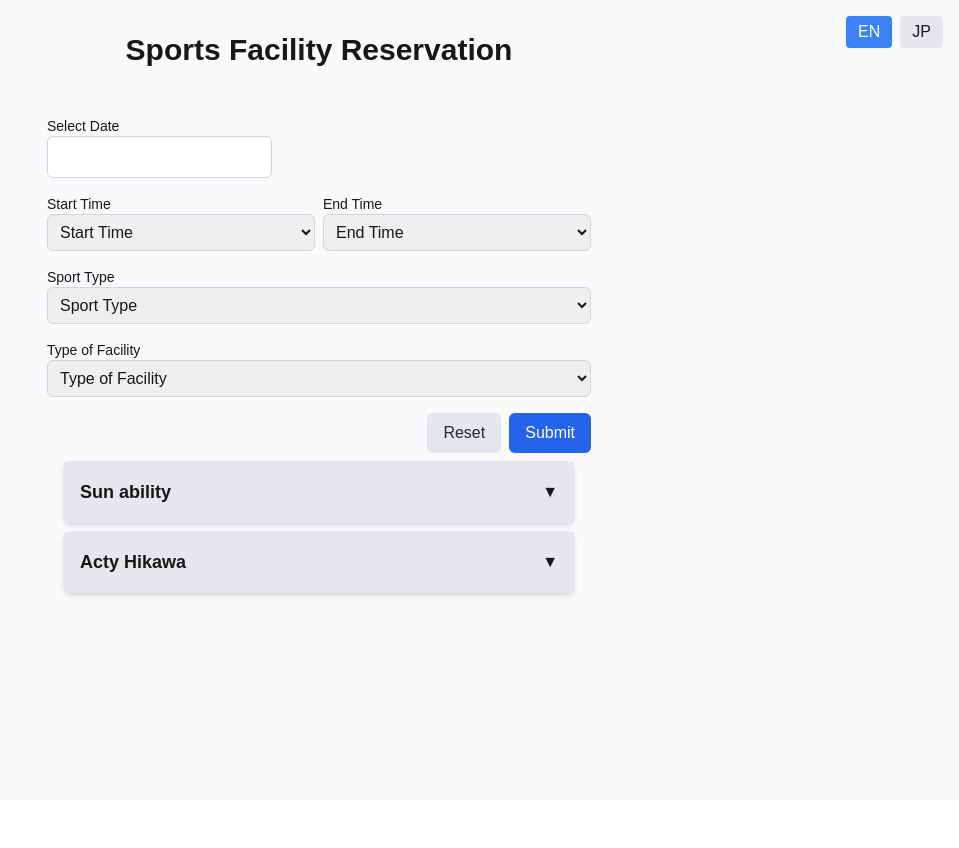
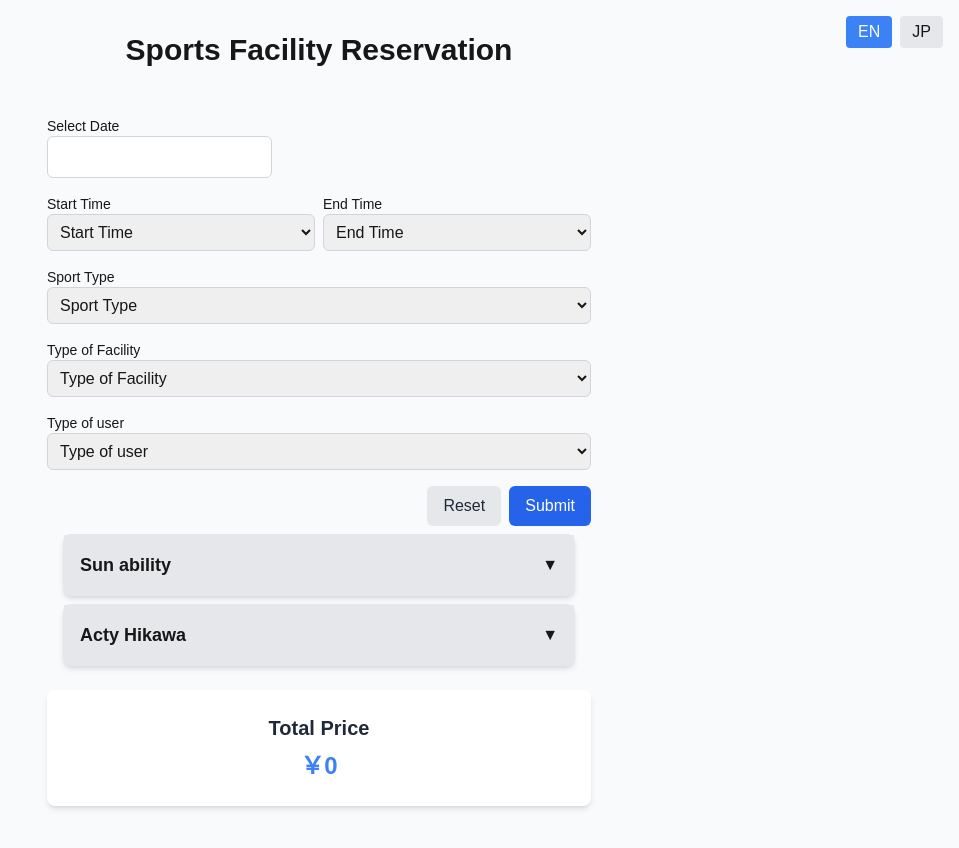
Before and after one commit to SkIrina/facility-reservation, a Next.js app in the folder facility-booking/: page /en in a window 1280 px wide. Shown: the top 848 px of the page, without its empty margins (321-1280 px from the left). Before the commit the page ends 800 px from the top, so only its background shows below. Built offline with nearby package versions, Linux system fonts and the light colour scheme.

Commit message:
add: add user type and price

```diff
--- a/facility-booking/app/components/home/expandable-card.tsx
+++ b/facility-booking/app/components/home/expandable-card.tsx
@@ -17,9 +17,11 @@ export type Establishment = {
 const ExpandableCard = ({
   dictionary,
   establishment,
+  updatePrice,
 }: {
   dictionary: Recursive<string>;
   establishment: Establishment;
+  updatePrice: (price: number) => void;
 }) => {
   const [isExpanded, setIsExpanded] = useState(false);
 
@@ -30,12 +32,17 @@ const ExpandableCard = ({
   });
 
   const toggleSlot = (court: string, slot: string) => {
-    setSelectedSlots((prev) => {
-      const updatedSlots = prev[court].includes(slot)
-        ? prev[court].filter((s) => s !== slot)
-        : [...prev[court], slot];
-      return { ...prev, [court]: updatedSlots };
-    });
+    const updatedSlots = selectedSlots[court].includes(slot)
+      ? selectedSlots[court].filter((s) => s !== slot)
+      : [...selectedSlots[court], slot];
+    const newSelectedSlots = { ...selectedSlots, [court]: updatedSlots };
+    setSelectedSlots(newSelectedSlots);
+    const slots = Object.entries(newSelectedSlots);
+    const totalPrice = slots.reduce(
+      (accumulator, [key, value]) => accumulator + value.length,
+      0
+    );
+    updatePrice(totalPrice);
   };
 
   return (
--- a/facility-booking/app/components/home/home-form.tsx
+++ b/facility-booking/app/components/home/home-form.tsx
@@ -73,12 +73,18 @@ const HomeForm = ({
   const [endTime, setEndTime] = useState("");
   const [sport, setSport] = useState("");
   const [facility, setFacility] = useState("");
+  const [user, setUser] = useState("");
 
   const times = Array.from({ length: 22 - 8 + 1 }, (_, i) => `${i + 8}:00`);
 
   const handleSubmit = (e: React.FormEvent) => {
     e.preventDefault();
     alert(JSON.stringify({ date, startTime, endTime, sport, facility }));
+  };
+
+  const [price, setPrice] = useState(0);
+  const updatePrice = (newValue: number) => {
+    setPrice(newValue);
   };
 
   return (
@@ -179,6 +185,26 @@ const HomeForm = ({
             ))}
           </select>
         </div>
+        {/* User Type */}
+        <div>
+          <label className="block text-sm font-medium">
+            {(dictionary.form as Record<string, string>).user}
+          </label>
+          <select
+            value={user}
+            onChange={(e) => setUser(e.target.value)}
+            className="w-full border border-gray-300 rounded-md p-2"
+          >
+            <option value="">
+              {(dictionary.form as Record<string, string>).user}
+            </option>
+            {Object.entries(dictionary.users).map(([key, value]) => (
+              <option key={key} value={key}>
+                {value as string}
+              </option>
+            ))}
+          </select>
+        </div>
 
         {/* Submit Button */}
         <div className="flex justify-end space-x-2">
@@ -204,8 +230,19 @@ const HomeForm = ({
         </div>
       </form>
       {establishments.map((est) => (
-        <ExpandableCard dictionary={dictionary} establishment={est} />
+        <ExpandableCard
+          dictionary={dictionary}
+          establishment={est}
+          updatePrice={updatePrice}
+        />
       ))}
+      {/* Total Price Section */}
+      <div className="bg-white p-6 rounded-lg shadow-md text-center mt-6">
+        <h2 className="text-xl font-semibold text-gray-800 mb-2">
+          Total Price
+        </h2>
+        <p className="text-2xl font-bold text-blue-500">￥{price * 760}</p>
+      </div>
     </div>
   );
 };
--- a/facility-booking/app/lib/i18n/dictionaries/en.json
+++ b/facility-booking/app/lib/i18n/dictionaries/en.json
@@ -57,6 +57,7 @@
     "endTime": "End Time",
     "sport": "Sport Type",
     "facility": "Type of Facility",
+    "user": "Type of user",
     "submit": "Submit",
     "reset": "Reset"
   },
@@ -79,6 +80,11 @@
     "halfCourt": "Half Court",
     "room": "Room"
   },
+  "users": {
+    "adult": "Adult",
+    "student": "Student",
+    "middleSchool": "Middle school"
+  },
   "results": {
     "court": "Court"
   }
--- a/facility-booking/app/lib/i18n/dictionaries/ja.json
+++ b/facility-booking/app/lib/i18n/dictionaries/ja.json
@@ -57,6 +57,7 @@
     "endTime": "終了時間",
     "sport": "スポーツの種類",
     "facility": "施設の種類",
+    "user": "利用者の種類",
     "submit": "送信",
     "reset": "リセット"
   },
@@ -79,6 +80,11 @@
     "halfCourt": "ハーフコート",
     "room": "部屋"
   },
+  "users": {
+    "adult": "一般",
+    "student": "大学生",
+    "middleSchool": "中学生"
+  },
   "results": {
     "court": "コート"
   }
```
